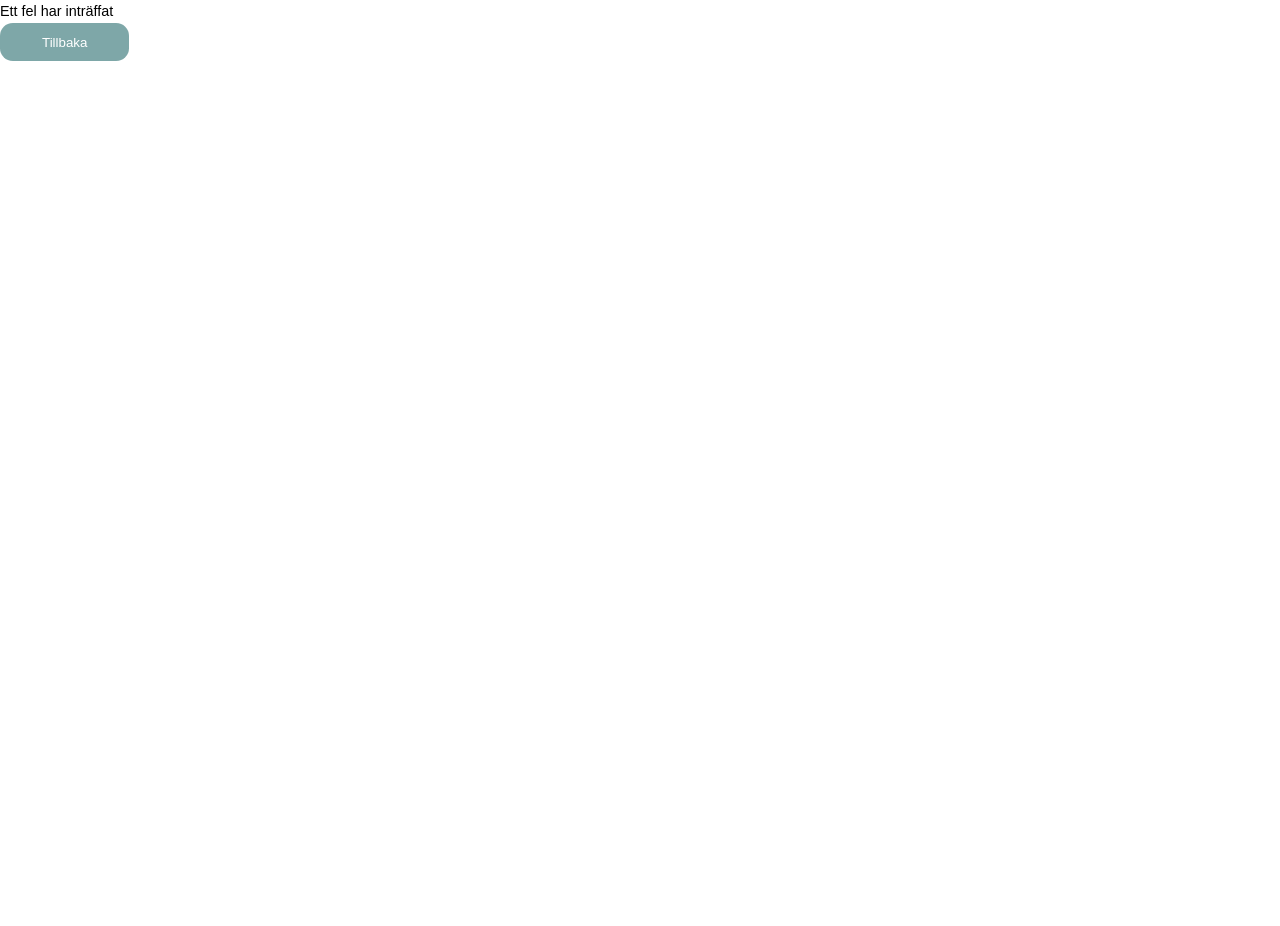
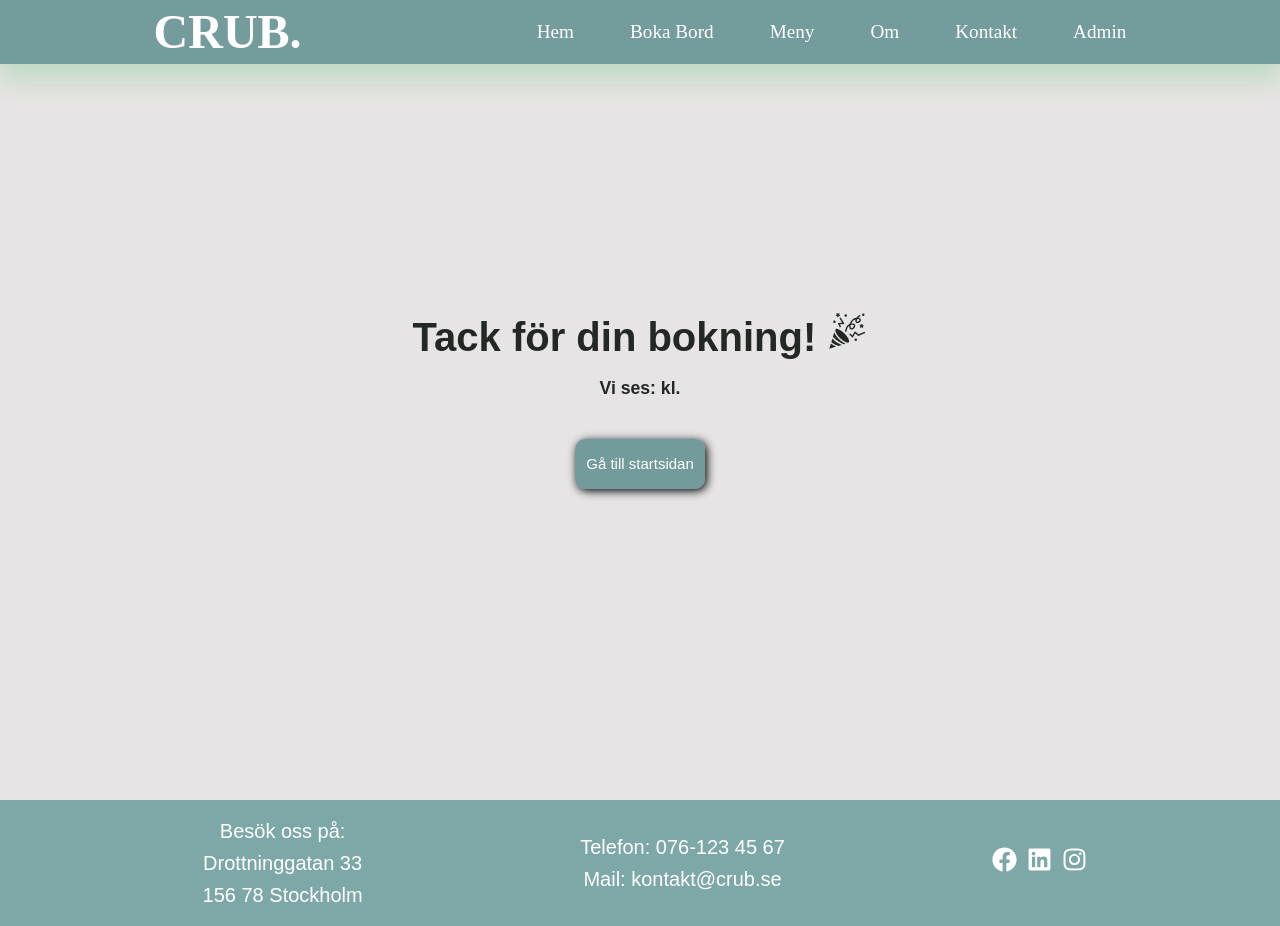
Before and after one commit to Sahra-Bile/CRUB-Restaurant-, a React (Create React App) app: page /booking/thankyou/1 in a window 1280 px wide. Before the commit the page ends 800 px from the top, so only its background shows below. Built offline with nearby package versions, Linux system fonts and the light colour scheme; no server answers; a web font is replaced by a local one.

Commit message:
Stylade och la till funktion för Tack för din bokning-sida

```diff
--- a/src/components/booking/Booking.tsx
+++ b/src/components/booking/Booking.tsx
@@ -1,24 +1,25 @@
-import React, { ChangeEvent, FormEvent, useState } from 'react'
+import React, { ChangeEvent, FormEvent, useState } from "react";
 
-import { checkAvailableTables, ISittings } from '../../services/conditional'
-import { Controller, useForm } from 'react-hook-form'
-import Calendar from 'react-calendar'
-import 'react-calendar/dist/Calendar.css'
+import { checkAvailableTables, ISittings } from "../../services/conditional";
+import { Controller, useForm } from "react-hook-form";
+import Calendar from "react-calendar";
+import "react-calendar/dist/Calendar.css";
 
-import './booking.scss'
-import { createBooking } from '../../services/handleBookingsAxios'
+import "./booking.scss";
+import { createBooking } from "../../services/handleBookingsAxios";
 // import { ok } from 'assert'
-import { Link } from 'react-router-dom'
+import { useNavigate, useParams } from "react-router-dom";
 
 export const Booking = () => {
-  const [step, setStep] = useState(1) //! kolla fas sökning
-  const [isLoading, setIsLoading] = useState(false)
+  const [step, setStep] = useState(1); //! kolla fas sökning
+  const [isLoading, setIsLoading] = useState(false);
   const [isAvailable, setIsAvailable] = useState<ISittings>({
     theFirstSitting: false,
     theSecondSitting: false,
-  })
-  const [sitting, setSitting] = useState(0)
-  const [time, setTime] = useState('')
+  });
+  const [sitting, setSitting] = useState(0);
+  const [time, setTime] = useState("");
+  const navigate = useNavigate();
   // const [numberOfGuests, setNumberOfGuests] = useState(0)
 
   //* handleSubmit är fron react useForm hook länk här
@@ -30,37 +31,37 @@ export const Booking = () => {
     register,
 
     formState: { errors },
-  } = useForm()
+  } = useForm();
 
   const [date, numberOfGuests, name, lastname, email, phone] = watch([
-    'date',
-    'numberOfGuests',
-    'name',
-    'lastname',
-    'email',
-    'phone',
-  ])
+    "date",
+    "numberOfGuests",
+    "name",
+    "lastname",
+    "email",
+    "phone",
+  ]);
   //* e: FormEvent  e.preventDefault() går inte använda när man använder UseForm hooks
   //* Kontrollerar valt datum och sittning i Databasen
   const HandleOnFirstSubmit = () => {
-    setIsLoading(true)
+    setIsLoading(true);
     const checkAvailable = async () => {
       const isAvailableinDB = await checkAvailableTables(
         date.toLocaleDateString(),
-        numberOfGuests,
-      )
-      console.log('Available', isAvailableinDB)
+        numberOfGuests
+      );
+      console.log("Available", isAvailableinDB);
 
-      setIsAvailable(isAvailableinDB)
-    }
-    checkAvailable()
-    setStep(2)
-    setIsLoading(false) // borde vara false
-  }
+      setIsAvailable(isAvailableinDB);
+    };
+    checkAvailable();
+    setStep(2);
+    setIsLoading(false); // borde vara false
+  };
   //*  Genomför bokning
   const HandleOnSecondSubmit = async () => {
     let booking = {
-      restaurantId: '64089b0d76187b915f68e16f',
+      restaurantId: "64089b0d76187b915f68e16f",
       date: date.toLocaleDateString(),
       time: time,
       numberOfGuests: numberOfGuests,
@@ -69,20 +70,20 @@ export const Booking = () => {
         lastname: lastname,
         email: email,
         phone: phone,
-        id: '',
       },
-    }
-    setIsLoading(true)
+    };
+
+    setIsLoading(true);
+
     createBooking(booking).then((resData) => {
-      alert('tack sharmuto för ditt hårda jobb!')
-      // if (resData) return <div>tack för din bokning</div>
+      setIsLoading(false);
+      console.log("Detta är det vi får tillbaka", resData);
 
-      console.log(resData)
-      setIsLoading(false)
-    })
-    console.log(' this is booking', booking)
-    console.log(' this is booking', booking.customer.id)
-  }
+      navigate("/booking/thankyou/" + resData.insertedId);
+    });
+
+    console.log(booking);
+  };
 
   return (
     <section className="container big-container">
@@ -109,11 +110,11 @@ export const Booking = () => {
                           className="calender"
                           onChange={onChange}
                           minDate={new Date()}
-                          maxDate={new Date('2023-12-31')}
+                          maxDate={new Date("2023-12-31")}
                         />
                       )}
                     />
-                  </div>{' '}
+                  </div>{" "}
                   {errors.date && <p className="error"> Välj ett datum</p>}
                   <label>Antal personer</label>
                   <select
@@ -121,7 +122,7 @@ export const Booking = () => {
                     className="select"
                     // onChange={(e) => setNumberOfGuests(+e.target.value)}
                     // {numberOfGuests < 0 ? <p>{numberOfGuests}</p> : <p>välj antal gäster</p>}
-                    {...register('numberOfGuests', {
+                    {...register("numberOfGuests", {
                       required: true,
                       min: 1,
                       max: 7,
@@ -152,7 +153,7 @@ export const Booking = () => {
                   </div>
                   <input
                     type="submit"
-                    value={'Kontrollera tillgänglighet'}
+                    value={"Kontrollera tillgänglighet"}
                     className=" btn primary"
                   />
                 </div>
@@ -175,16 +176,16 @@ export const Booking = () => {
                   <button
                     className="book btn primary"
                     onClick={() => {
-                      setSitting(1)
-                      setStep(3)
-                      setTime('12:00')
+                      setSitting(1);
+                      setStep(3);
+                      setTime("12:00");
                     }}
                   >
                     Boka kl. 12:00
                   </button>
                 ) : (
                   <p className="search">
-                    {' '}
+                    {" "}
                     Första sittningen är inte tillgänglig
                   </p>
                 )}
@@ -193,9 +194,9 @@ export const Booking = () => {
                   <button
                     className="book btn primary"
                     onClick={() => {
-                      setSitting(2)
-                      setStep(3)
-                      setTime('19:00')
+                      setSitting(2);
+                      setStep(3);
+                      setTime("19:00");
                     }}
                   >
                     Boka kl. 19.00
@@ -220,7 +221,7 @@ export const Booking = () => {
                 <p>
                   Din sökning: <br />
                   {date.toLocaleDateString()} <br />
-                  {sitting === 1 ? '12.00 ' : '19.00 '}
+                  {sitting === 1 ? "12.00 " : "19.00 "}
                   <br />
                   {numberOfGuests} personer
                 </p>
@@ -232,32 +233,32 @@ export const Booking = () => {
                   <input
                     className="name"
                     required
-                    {...register('name', {
+                    {...register("name", {
                       required: true,
                       minLength: 1,
                       maxLength: 30,
                     })}
                     type="text"
-                  />{' '}
+                  />{" "}
                   {errors.name && <p> Skriv ditt Förnamn &#11105;</p>}
                   <label>Efternamn:</label>
                   <input
                     className="lastname"
                     required
-                    {...register('lastname', {
+                    {...register("lastname", {
                       required: true,
                       minLength: 1,
                       maxLength: 30,
                     })}
                     type="text"
-                  />{' '}
+                  />{" "}
                   {errors.name && <p> Skriv ditt Efternamn &#11105;</p>}
                   <label>E-post:</label>
                   <input
                     required
                     className="email"
                     value={email}
-                    {...register('email', {
+                    {...register("email", {
                       required: true,
                     })}
                     type="email"
@@ -269,7 +270,7 @@ export const Booking = () => {
                     value={phone}
                     className="phone"
                     required
-                    {...register('phone', {
+                    {...register("phone", {
                       required: true,
                       minLength: 10,
                       maxLength: 12,
@@ -277,8 +278,8 @@ export const Booking = () => {
                   />
                   {errors.phone && <p> Skriv ditt telefon number &#11105;</p>}
                   {/* <Link to={'/'}> */}
-                  <button type="submit" value={'book'} className="btn primary">
-                    {' '}
+                  <button type="submit" value={"book"} className="btn primary">
+                    {" "}
                     boka
                   </button>
                   {/* </Link> */}
@@ -289,5 +290,5 @@ export const Booking = () => {
         </div>
       )}
     </section>
-  )
-}
+  );
+};
--- /dev/null
+++ b/src/components/section/thankyou/thankyou.scss
@@ -0,0 +1,37 @@
+@use "../../style/variables.scss" as v;
+@use "../../style/mixins.scss" as m;
+
+.thankyou {
+  display: flex;
+  flex-direction: column;
+  justify-content: center;
+  height: 100vh;
+  background-color: rgba(195, 191, 191, 0.414);
+
+  &__container {
+    &__header {
+      font-size: 40px;
+      margin-bottom: 20px;
+    }
+
+    &__paragraph {
+      margin-bottom: 40px;
+    }
+  }
+  &__button {
+    width: 130px;
+    height: 50px;
+    background-color: rgba(33, 104, 105, 0.58);
+    padding: 10px;
+    border-radius: 10px;
+    color: white;
+    cursor: pointer;
+    font-size: 15px;
+    box-shadow: 2px 2px 10px black;
+  }
+
+  &__button:hover {
+    border-color: v.$color-light;
+    transform: translateY(-0.5rem);
+  }
+}
--- /dev/null
+++ b/src/components/section/thankyou/thankyou.tsx
@@ -0,0 +1,44 @@
+import { useEffect, useState } from "react";
+import { Link, useParams } from "react-router-dom";
+import { IBooking } from "../../../models/IBooking";
+import { getBookingById } from "../../../services/handleBookingsAxios";
+import "../thankyou/thankyou.scss";
+import { GiPartyPopper } from "react-icons/gi";
+
+export const Thankyou = () => {
+  const { id } = useParams();
+  const [booking, setBooking] = useState<IBooking>();
+
+  useEffect(() => {
+    async function getBookingData() {
+      if (id) {
+        let response = await getBookingById(id);
+
+        console.log(response);
+
+        if (response.length > 0) {
+          setBooking(response[0]);
+        }
+      }
+    }
+
+    if (booking) return;
+    getBookingData();
+  });
+
+  return (
+    <div className="thankyou">
+      <div className="thankyou__container">
+        <h1 className="thankyou__container__header">
+          Tack för din bokning! <GiPartyPopper />{" "}
+        </h1>
+        <h4 className="thankyou__container__paragraph">
+          Vi ses: {booking?.date} kl. {booking?.time}
+        </h4>
+        <Link to={"/"}>
+          <button className="thankyou__button">Gå till startsidan</button>
+        </Link>
+      </div>
+    </div>
+  );
+};
--- a/src/services/handleBookingsAxios.ts
+++ b/src/services/handleBookingsAxios.ts
@@ -1,94 +1,79 @@
-
-import axios from 'axios';
-import { IBooking, IBookingsResponse, INewBooking } from '../models/IBooking';
-
+import axios from "axios";
+import {
+  IBooking,
+  IBookingCreated,
+  IBookingsResponse,
+  INewBooking,
+} from "../models/IBooking";
 
 // const body = JSON.stringify({ bookingsDefaultValue })
 
+//* få alla inlagda bokningar
+const url_1: string =
+  "https://school-restaurant-api.azurewebsites.net/booking/restaurant/";
 
-//* få alla inlagda bokningar
-const url_1: string = 'https://school-restaurant-api.azurewebsites.net/booking/restaurant/';
-
-
-const resturantId =  "64089b0d76187b915f68e16f";
-
+const resturantId = "64089b0d76187b915f68e16f";
 
 //* all bookings
 
-export const getAllBookings = async():Promise<IBookingsResponse[]>  =>{
-
-  let response = await axios.get(url_1 +resturantId);
+export const getAllBookings = async (): Promise<IBookingsResponse[]> => {
+  let response = await axios.get(url_1 + resturantId);
 
   return response.data;
+};
 
-}
-
-
-
-const url_2: string = 'https://school-restaurant-api.azurewebsites.net/booking/create';
-
+const url_2: string =
+  "https://school-restaurant-api.azurewebsites.net/booking/create";
 
 const customConfig = {
   headers: {
-  'Content-Type': 'application/json'
-  }
+    "Content-Type": "application/json",
+  },
 };
 
-
-export const createBooking =  async(booking:INewBooking) =>{
-  let response = await axios.post(url_2,booking)
+export const createBooking = async (
+  booking: INewBooking
+): Promise<IBookingCreated> => {
+  let response = await axios.post<IBookingCreated>(url_2, booking);
 
   return response.data;
+};
 
+const url_3: string =
+  "https://school-restaurant-api.azurewebsites.net/booking/";
 
-}
-
-
-
-const url_3: string = 'https://school-restaurant-api.azurewebsites.net/booking/';
-
-
-
-export async function getBookingById (id: string):Promise<IBookingsResponse> {
-
+export async function getBookingById(id: string): Promise<IBooking[]> {
   let response = await axios.get(url_3 + id);
 
   return response.data;
-
 }
 
+const url_4: string =
+  "https://school-restaurant-api.azurewebsites.net/booking/delete/";
 
-
-
-const url_4: string = 'https://school-restaurant-api.azurewebsites.net/booking/delete/';
-
-
-
-
- export const deleteBookingById = async(id:string): Promise<IBookingsResponse> =>{
-
+export const deleteBookingById = async (
+  id: string
+): Promise<IBookingsResponse> => {
   let response = await axios.delete(url_4 + id);
 
   return response.data;
+};
 
- }
+const url_5: string =
+  "https://school-restaurant-api.azurewebsites.net/booking/update/";
 
+export const editBookingById = async (
+  id: string,
+  booking: IBooking
+): Promise<IBookingsResponse> => {
+  let response = await axios.put(url_5, booking + id);
+  return response.data;
+};
 
+let customUrl = "https://school-restaurant-api.azurewebsites.net/customer/";
 
-const url_5: string = 'https://school-restaurant-api.azurewebsites.net/booking/update/';
-
-
- export const editBookingById = async(id:string, booking: IBooking): Promise<IBookingsResponse> =>{
- let response = await axios.put(url_5 , booking + id)
- return response.data;
-
- }
-
- let customUrl = 'https://school-restaurant-api.azurewebsites.net/customer/'
-
-
- export const getCustomerById = async(id:string) =>{
-  let response = await axios.get(customUrl + id)
+export const getCustomerById = async (id: string) => {
+  let response = await axios.get(customUrl + id);
 
   return response.data;
- }
+};
```
Also changed, not shown: src/models/IBooking.ts (+18 -16 lines), src/router.tsx (+24 -19 lines).
